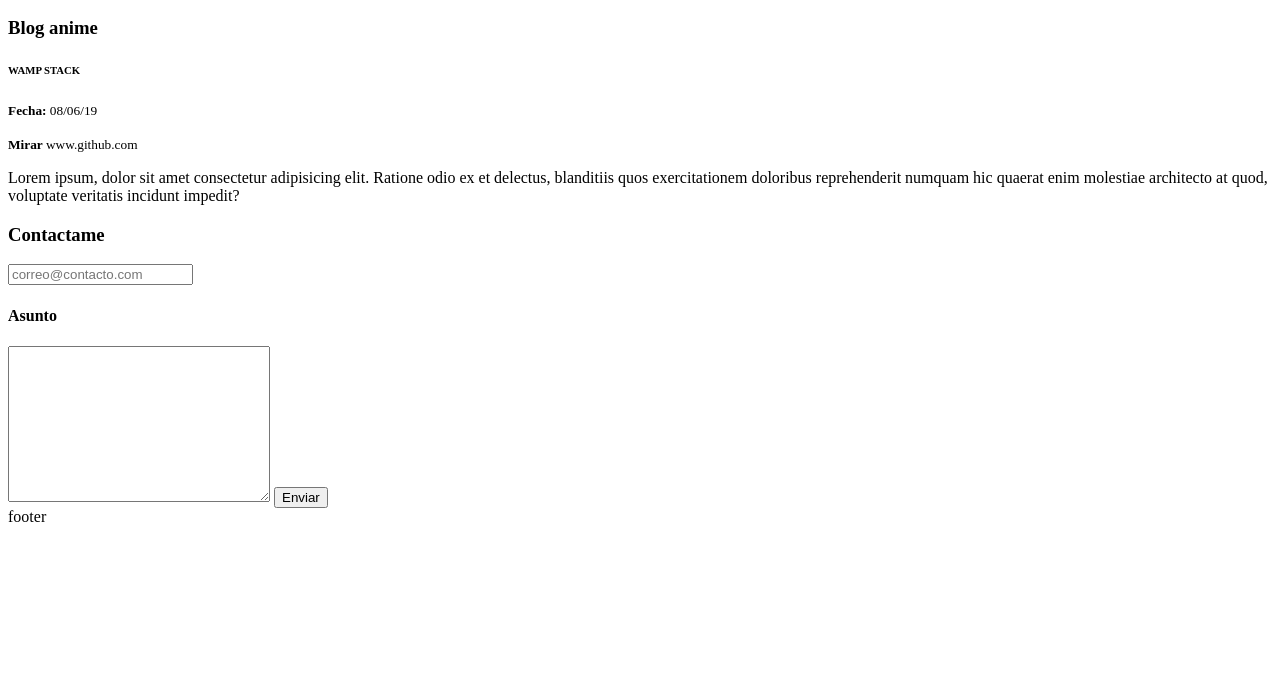
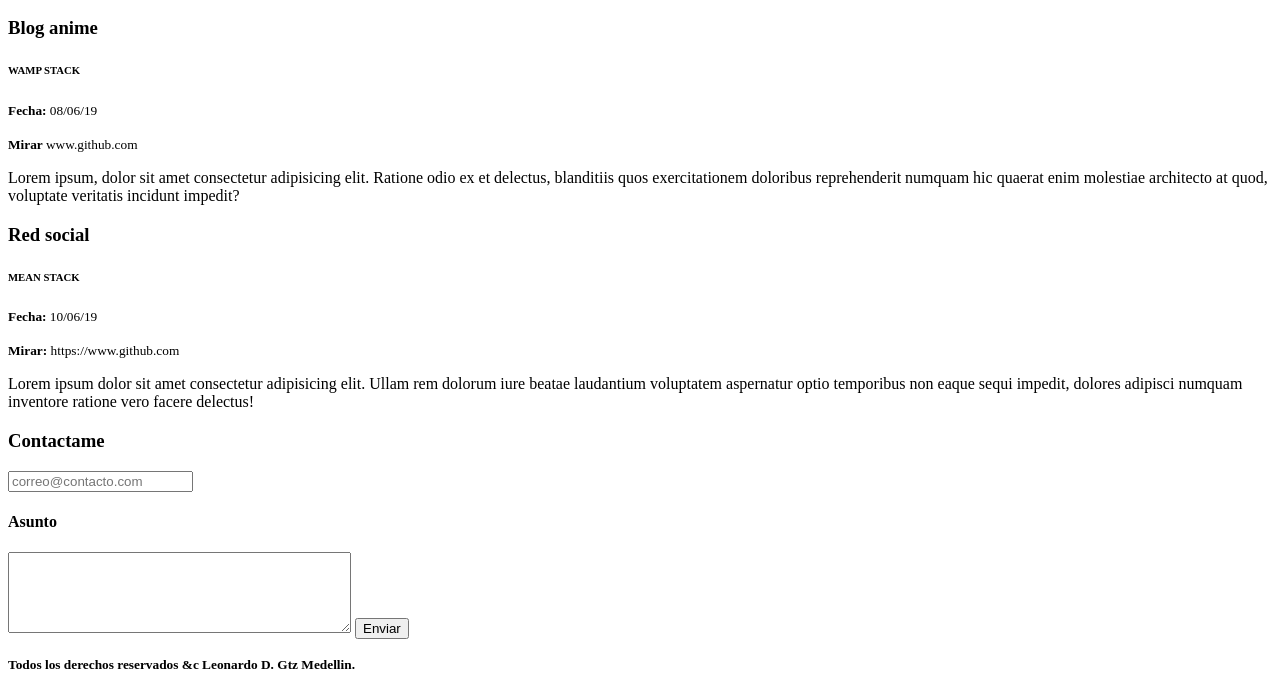
Before and after one commit to OofTheObjective/portafolio-1-estilo-jojo-s, a PHP site: page / in a window 1280 px wide. Shown: the part 506-1195 px from the top of the page. Before the commit the page ends 1028 px from the top, so only its background shows below. Run offline with PHP 8.4, Linux system fonts and the light colour scheme.

Commit message:
Se agrega footer y un proyecto mas

```diff
--- a/index.php
+++ b/index.php
@@ -43,17 +43,24 @@
         <p><small><strong>Mirar </strong> www.github.com</small></p>
         <p>Lorem ipsum, dolor sit amet consectetur adipisicing elit. Ratione odio ex et delectus, blanditiis quos exercitationem doloribus reprehenderit numquam hic quaerat enim molestiae architecto at quod, voluptate veritatis incidunt impedit?</p>
       </article>
+      <article>
+        <h3>Red social</h3>
+        <h6>MEAN STACK</h6>
+        <p><small><strong>Fecha: </strong>10/06/19</small></p>
+        <p><small><strong>Mirar: </strong> https://www.github.com</small></p>
+        <p>Lorem ipsum dolor sit amet consectetur adipisicing elit. Ullam rem dolorum iure beatae laudantium voluptatem aspernatur optio temporibus non eaque sequi impedit, dolores adipisci numquam inventore ratione vero facere delectus!</p>
+      </article>
     </section>
     <section><!--seccion de contacto-->
       <form action="">
           <h3><strong>Contactame</strong></h3>
           <input type="text" placeholder ="correo@contacto.com">
           <h4>Asunto</h4>
-          <textarea name="asunto" id="Asunto" cols="30" rows="10"></textarea>
+          <textarea name="asunto" id="Asunto" cols="40" rows="5"></textarea>
           <input type="submit" value="Enviar">
       </form>
     </section>
-    <section>footer</section>
+    <section><p><small><strong>Todos los derechos reservados &c Leonardo D. Gtz Medellin.</strong></small></p></section>
 
 </body>
 </html>
```
